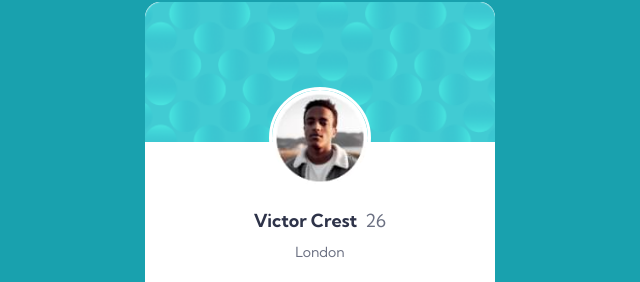
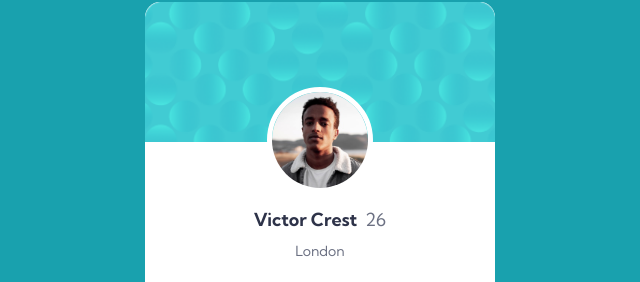
Before and after one commit to Angelina207/card-front-end, a plain HTML site: page index.html in a window 1280 px wide. Shown: the part 206-488 px from the top of the page, 320-960 px from the left. Drawn offline with Linux system fonts and the light colour scheme; a web font is replaced by a local one.

Commit message:
Add files via upload

```diff
--- a/css/style.css
+++ b/css/style.css
@@ -83,14 +83,14 @@ ul {
   width: 96px;
   height: 96px;
   background-color: #fff;
-  border: solid 3px #fff;
+  border: solid 5px #fff;
   -o-object-fit: cover;
      object-fit: cover;
 }
 
 .card__name {
   position: relative;
-  padding: 20px 0 0;
+  padding: 15px 0 0;
   text-align: center;
   font-size: 18px;
   font-weight: 700;
--- a/index.html
+++ b/index.html
@@ -13,8 +13,7 @@
 <body>
     <main>
      <div class="card">
-         <img class="card__img" src="./img/victor.jpg" alt="Аватарка профиля"
-         srcset="./img/victor@2x.jpg 2x, ./img/victor@3x .jpg 3x">
+         <img class="card__img" src="./img/victor.png" alt="Аватарка профиля">
          <p class="card__name">Victor Crest<span class="card__age">26</span></p>
          <p class="card__location">London</p>
 
```
Also changed, not shown: css/style.min.css, img/victor.png (added).
